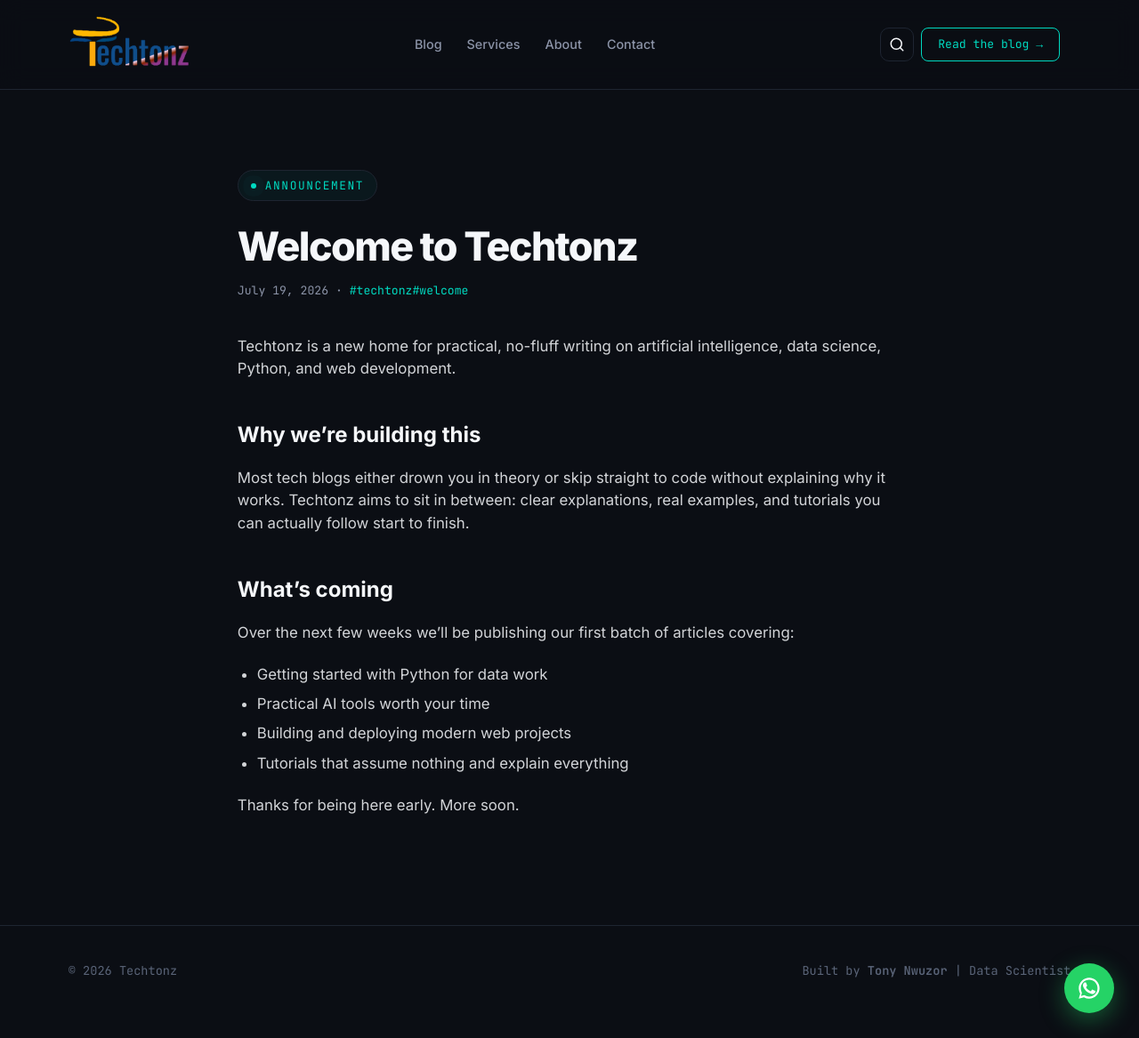
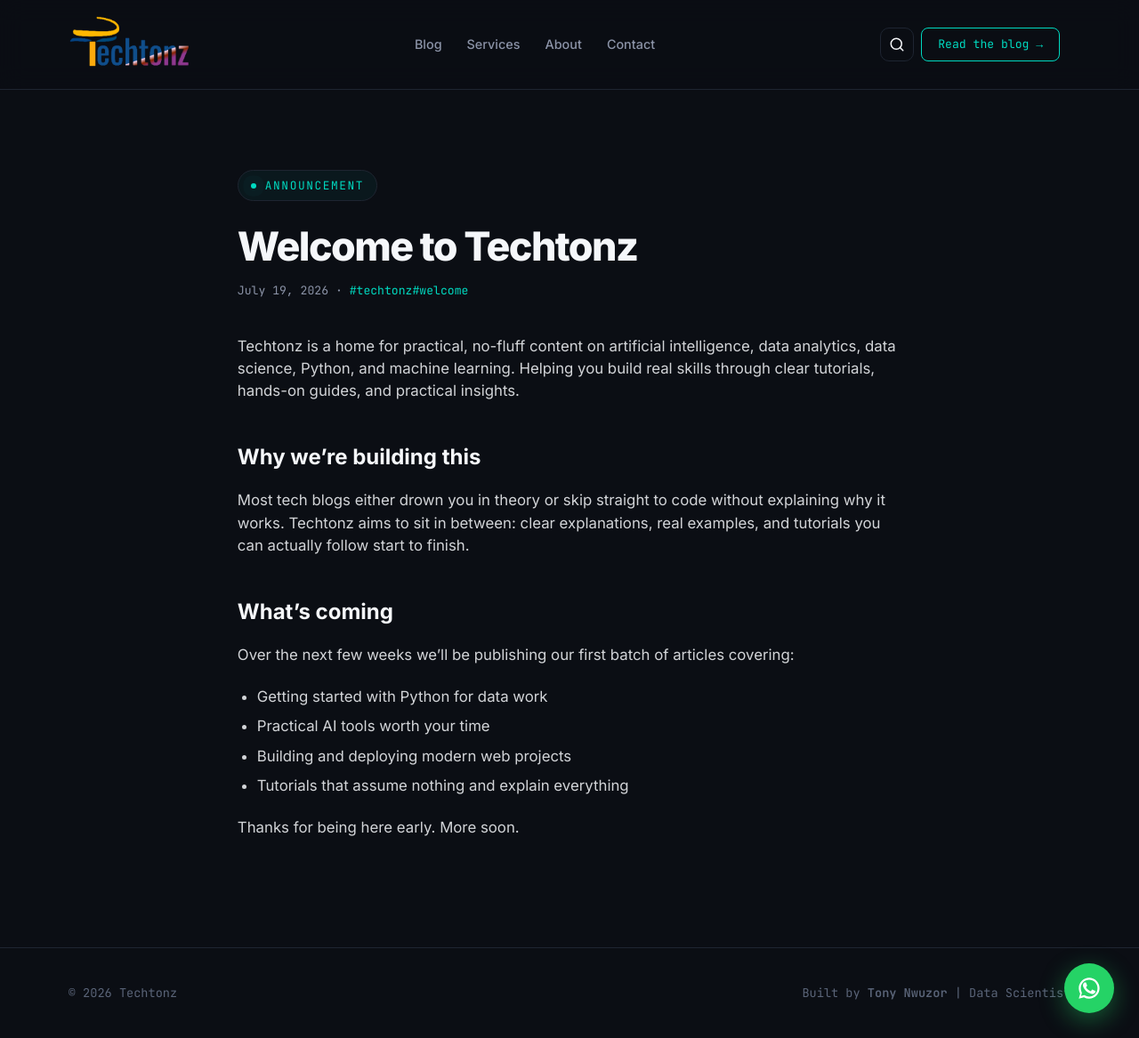
Before and after one commit to teefortech/Techtonz, a Jekyll site: the page built from _posts/2026-07-19-welcome-to-techtonz.md, in a window 1280 px wide and 1167 px high. Shown: the whole window at 89% size. Built offline with Jekyll 4.4.1, drawn with Linux system fonts in a browser that asks for light colours.

Commit message:
Revise Techtonz description for clarity and focus
Updated the description of Techtonz to include data analytics and machine learning, emphasizing practical content.

```diff
--- a/_posts/2026-07-19-welcome-to-techtonz.md
+++ b/_posts/2026-07-19-welcome-to-techtonz.md
@@ -6,7 +6,7 @@
 image: /assets/images/tonzlogo.jpg
 ---
 
-Techtonz is a new home for practical, no-fluff writing on artificial intelligence, data science, Python, and web development.
+Techtonz is a home for practical, no-fluff content on artificial intelligence, data analytics, data science, Python, and machine learning. Helping you build real skills through clear tutorials, hands-on guides, and practical insights.
 
 ## Why we're building this
 
```
